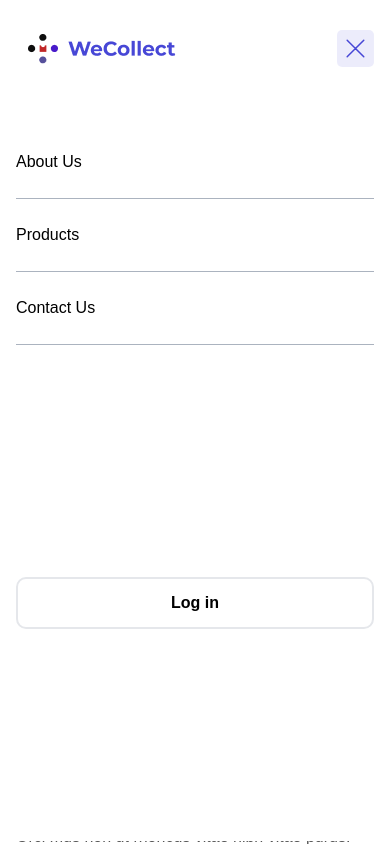
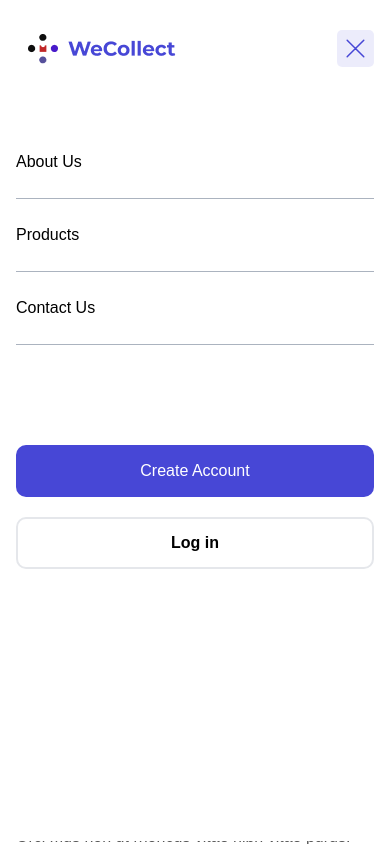
Before and after one commit to Daniekeys/temporary-hosting, a Next.js app: page /term-of-use in a window 390 px wide. Both pictures are taken after a click on the element 355 px from the left and 48 px from the top of the page. Shown: the top 844 px of the page. Built offline with nearby package versions, Linux system fonts and the light colour scheme.

Commit message:
chore: Refactor landing page section component and improve code formatting

```diff
--- a/components/LandingPage/Section.tsx
+++ b/components/LandingPage/Section.tsx
@@ -34,6 +34,8 @@ const Section = () => {
     },
   ];
 
+  console.log(selectedStepIndex);
+
   // Step component
   const Step = ({ index, phoneImage, title, description }) => (
     <div
@@ -50,7 +52,7 @@ const Section = () => {
             <Image src={grayangle} alt="" className="w-[32px] h-[32px]" />
           )}
           <p
-            className={` text-[32px] font-semibold ml-[15px] ${
+            className={`text-[20px] md:text-[32px] font-semibold ml-[15px] ${
               index === selectedStepIndex ? "text-[#4747D6]" : "text-[#999999]"
             }`}
           >
@@ -58,7 +60,7 @@ const Section = () => {
           </p>
         </div>
         <p
-          className={` text-[18px] font-medium text-[#555555] ${
+          className={`text-[14px] md:text-[18px] font-medium text-[#555555] ${
             index === selectedStepIndex ? "block" : "hidden"
           }`}
         >
@@ -88,10 +90,11 @@ const Section = () => {
           <Image
             src={steps[selectedStepIndex].phoneImage}
             alt=""
-            className="absolute w-full md:w-[691.94px] h-[650px] md:h-[470px] top-[2rem] right-[-15rem]"
-            // className={` text-[18px] font-medium text-[#555555] ${
-            //   index === selectedStepIndex ? "block" : "hidden"
-            // }`}
+            className={`md:absolute md:top-[2rem] md:right-[-15rem] ${
+              selectedStepIndex === 2
+                ? "w-full m-auto md:w-[600.94px] h-[450px] md:h-[470px]"
+                : "w-full m-auto md:w-[371.94px] h-[650px] md:h-[470px]"
+            }`}
           />
         </div>
       </div>
--- a/components/navbar/mobile-nav.jsx
+++ b/components/navbar/mobile-nav.jsx
@@ -67,8 +67,8 @@ const MobileNav = ({ present }) => {
                   Contact Us
                 </Link>
               </div>
-              <div className="flex flex-col mt-[160px] space-y-5">
-                <button className="w-full flex justify-center items-center h-[52px] rounded-[10px] text-white bg-primary">
+              <div className="flex flex-col mt-[100px] space-y-5">
+                <button className="bg-[#4747D6] w-full flex justify-center items-center h-[52px] rounded-[10px] text-white bg-primary">
                   Create Account
                 </button>
                 <button className="w-full flex justify-center items-center h-[52px] rounded-[10px] text-primary border-[2px] font-bold border-primary ">
```
